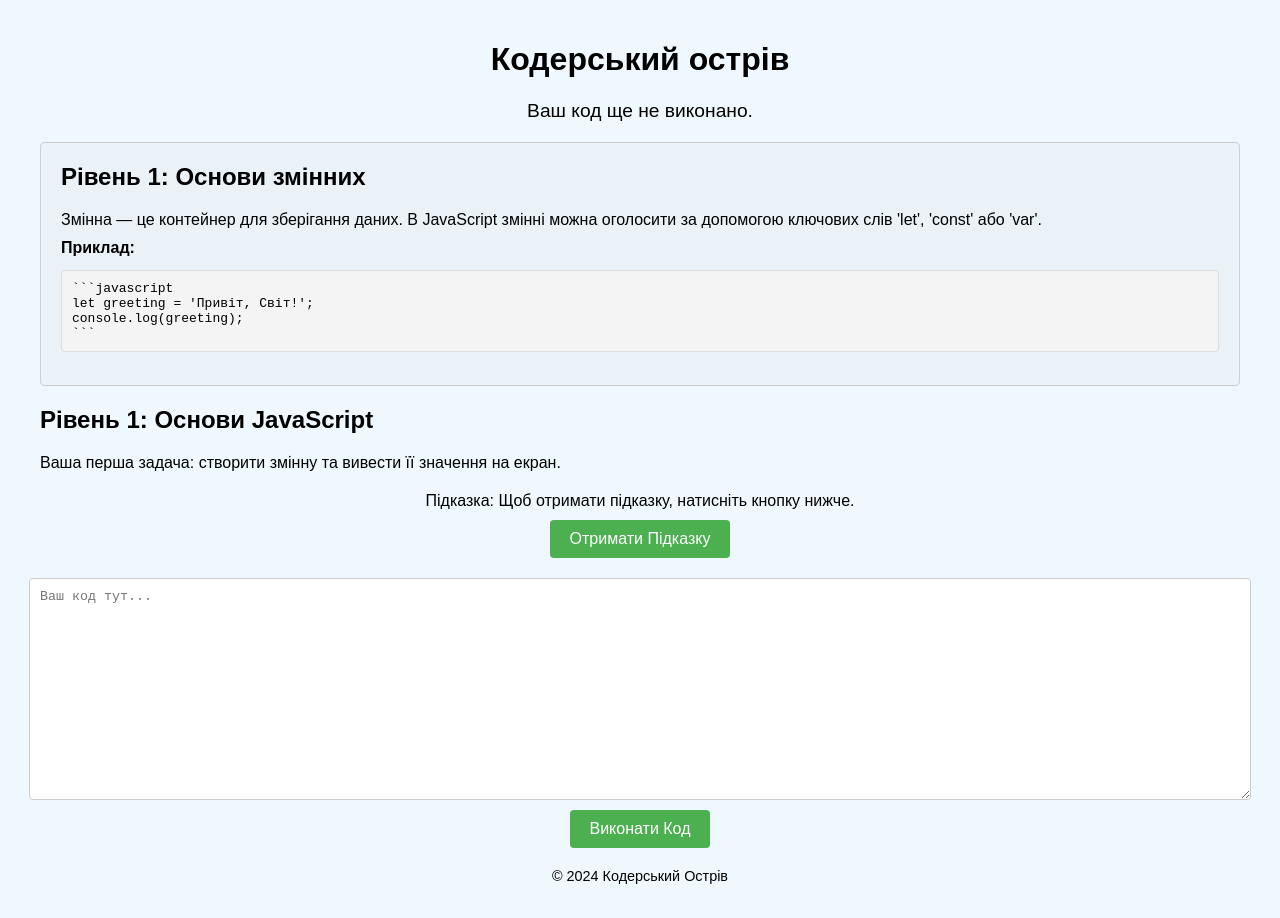
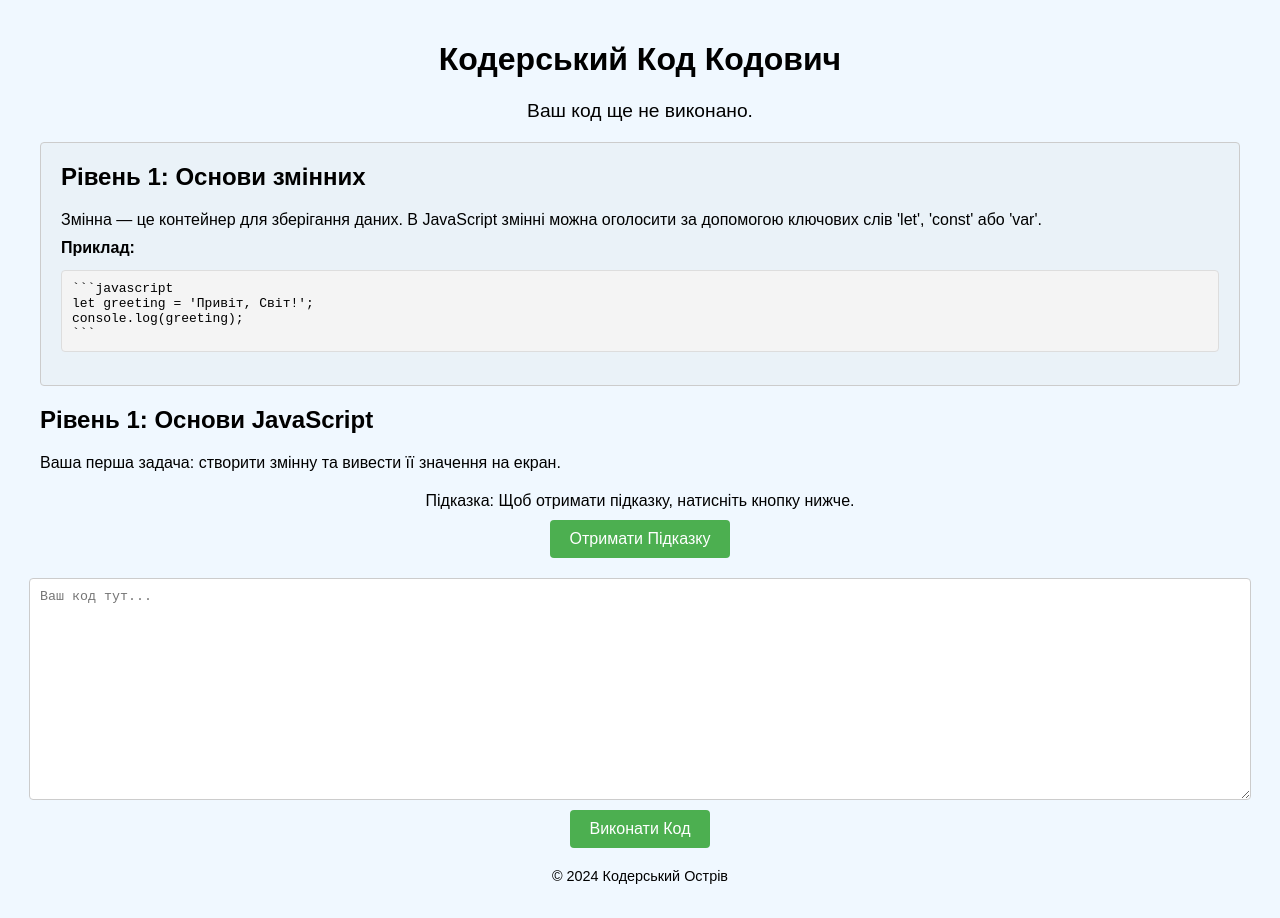
Before and after one commit to Yana0maybe0Shevchenko/-_-, a plain HTML site: page index.html in a window 1280 px wide. Drawn offline with Linux system fonts and the light colour scheme.

Commit message:
Update index.html

```diff
--- a/index.html
+++ b/index.html
@@ -9,7 +9,7 @@
 <body>
     <div id="game-container">
         <header>
-            <h1>Кодерський острів</h1>
+            <h1>Кодерський Код Кодович</h1>
             <p id="status">Ваш код ще не виконано.</p>
         </header>
         <main>
```
